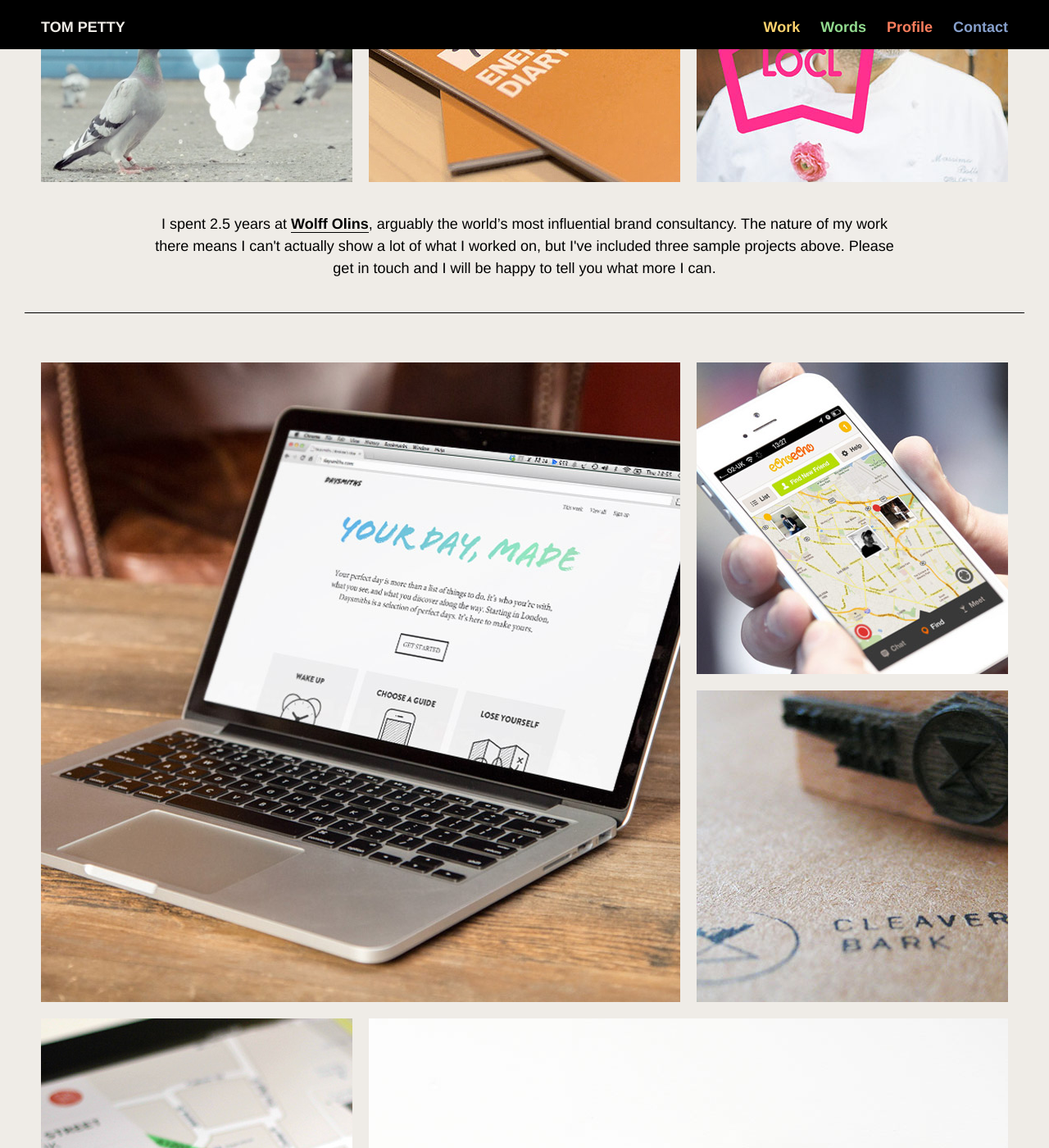
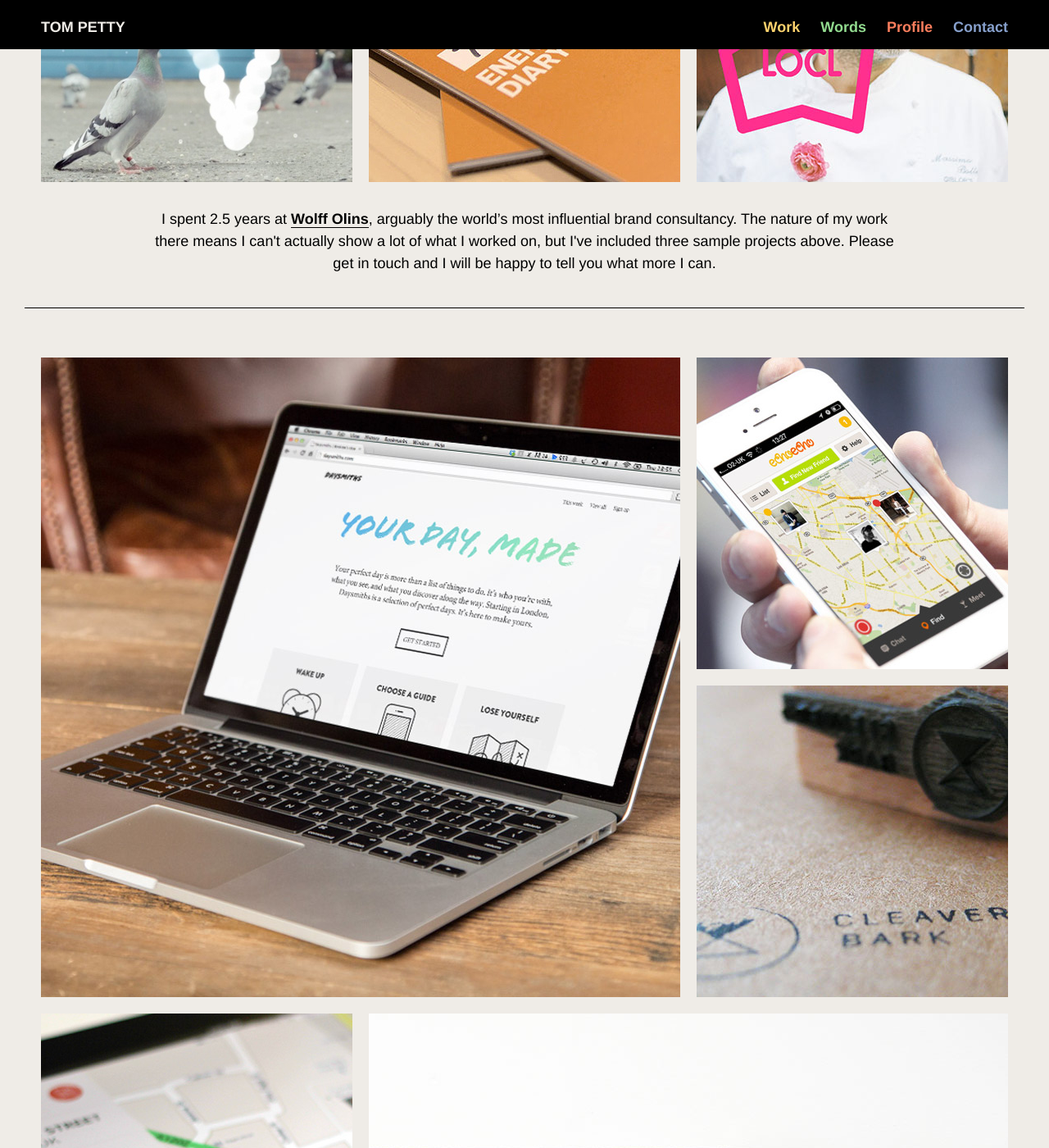
Before and after one commit to anothertompetty/portfolio, a Jekyll site: the page built from index.html, in a window 1280 px wide and 1400 px high, scrolled down 565 px. Shown: the whole window at 82% size. Built offline with Jekyll 4.4.1, drawn with Linux system fonts in a browser that asks for light colours; nearby versions of some CDN libraries; Markdown is read by kramdown in place of the engine named in the settings.

Commit message:
padding/margin tweaks

```diff
--- a/css/style.css
+++ b/css/style.css
@@ -132,7 +132,7 @@
 }
 
 .recent-work img {
-	margin-bottom: 30px;
+	margin-bottom: 24px;
 }
 
 .my-services img {
```
